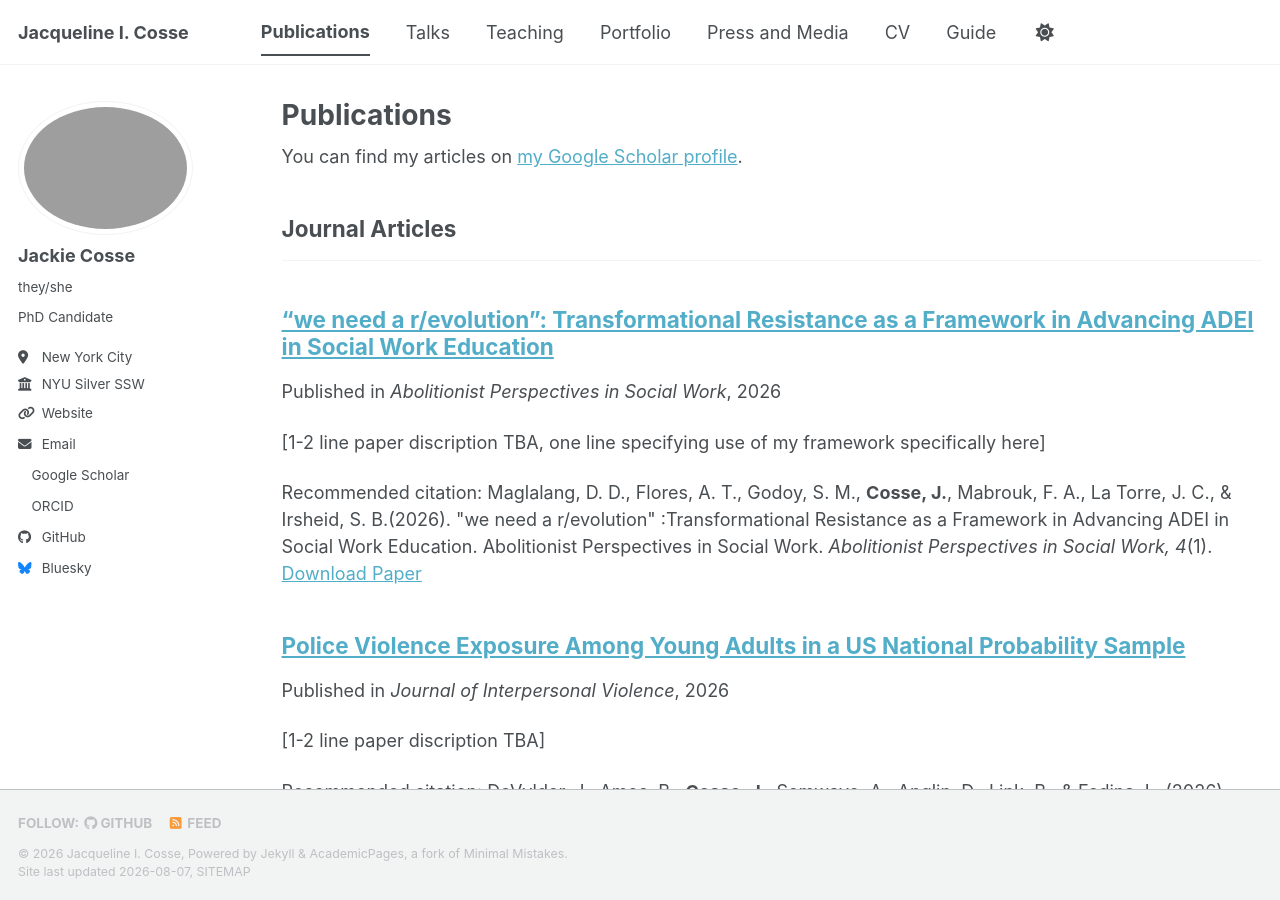
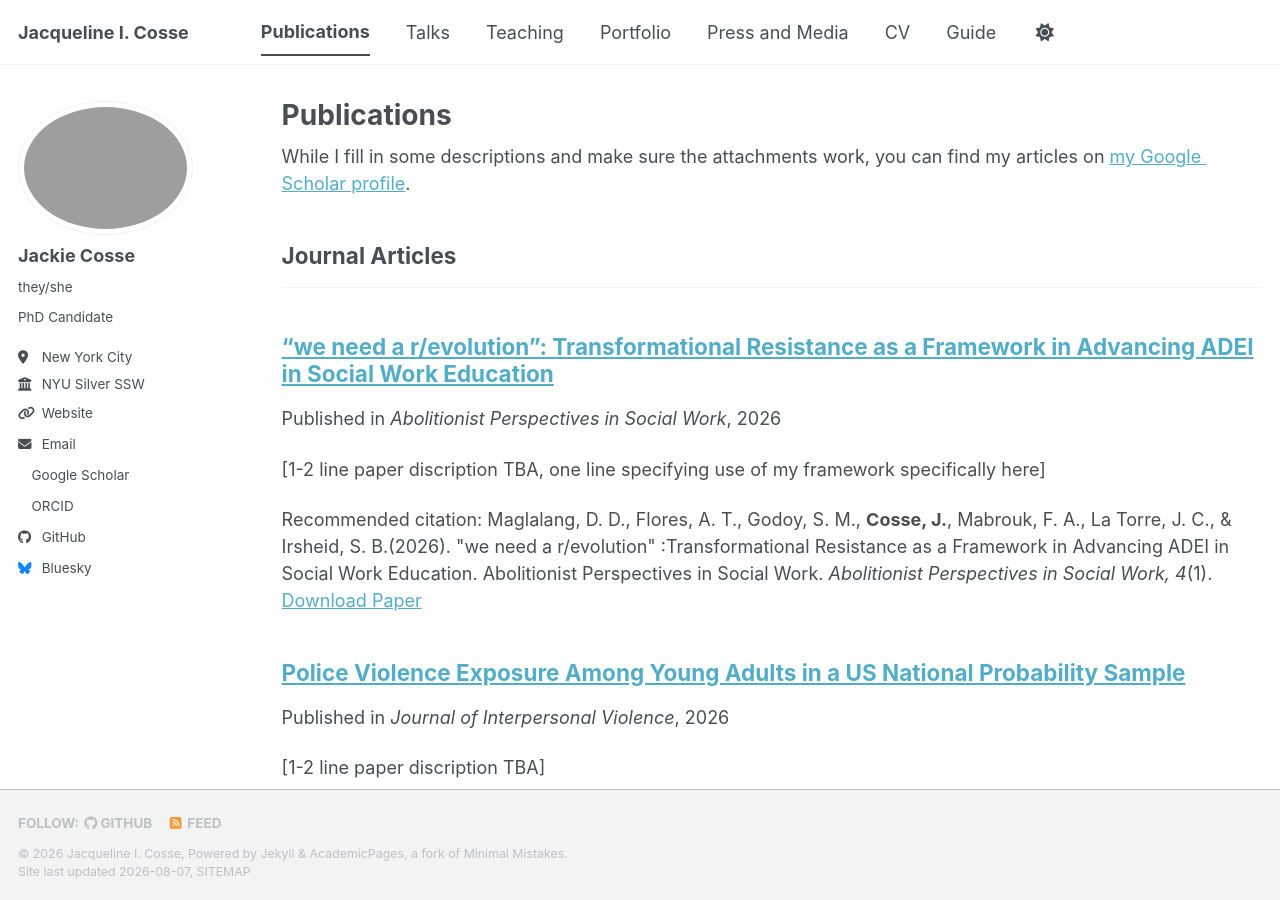
Before and after one commit to jackiecosse/jackiecosse.com, a Jekyll site: the page built from _pages/publications.html, in a window 1280 px wide and 900 px high. Built offline with Jekyll 4.4.1, drawn with Linux system fonts in a browser that asks for light colours; a style sheet for code colours, icons or effects is not loaded.

Commit message:
Update publications.html

```diff
--- a/_pages/publications.html
+++ b/_pages/publications.html
@@ -6,7 +6,7 @@
 ---
 
 {% if site.author.googlescholar %}
-  <div class="wordwrap">You can find my articles on <a href="{{site.author.googlescholar}}">my Google Scholar profile</a>.</div>
+  <div class="wordwrap">While I fill in some descriptions and make sure the attachments work, you can find my articles on <a href="{{site.author.googlescholar}}">my Google Scholar profile</a>.</div>
 {% endif %}
 
 {% include base_path %}
```
